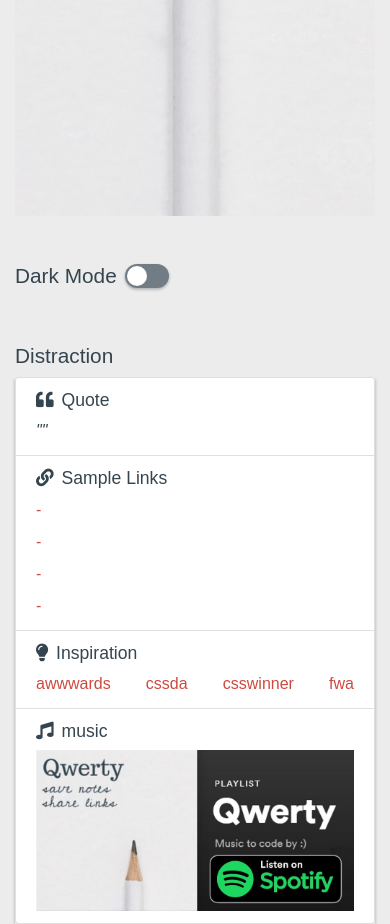
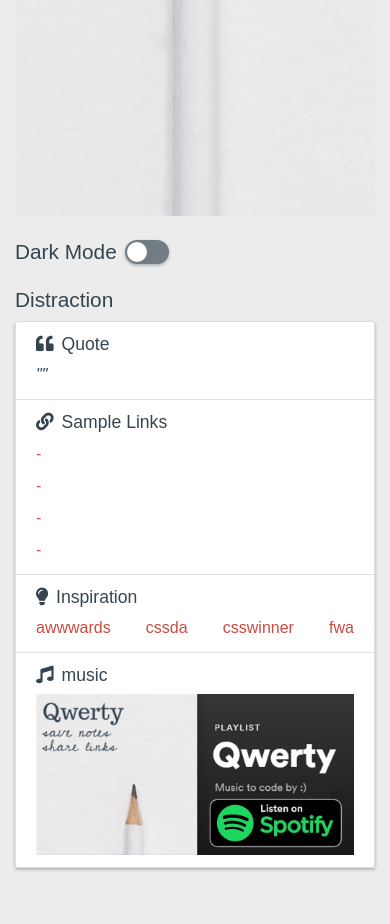
Before and after one commit to coderbeez/qwerty, a Flask app: page / in a window 390 px wide. Shown: the part 616-1540 px from the top of the page. After the commit the page ends 1487 px from the top, so only its background shows below. Run offline with Flask 2, Linux system fonts and the light colour scheme; the visitor is signed in with stand-in values (Sample User, id 1); some libraries are stand-ins or nearby versions; some web fonts are replaced.

Commit message:
Tidy up superblock code.

```diff
--- a/templates/base.html
+++ b/templates/base.html
@@ -110,8 +110,8 @@
 
 
 {% block sidebar %}
-                <h2 class="mt-5">Distraction</h2>
-                <ul class="list-group p-0 dark-ul">
+                <h2 class="mt-3 mt-md-5">Distraction</h2>
+                <ul class="list-group p-0 dark-ul mb-3 mb-0">
 
                     <li class="list-group-item">
                         <h3><i class="fas fa-quote-left mr-2"></i>Quote</h3>
--- a/templates/index.html
+++ b/templates/index.html
@@ -15,7 +15,7 @@
 <!--SIDEBAR SMALL DEVICES-->
 
 
-<section class="d-md-none mt-5">
+<section class="d-md-none mt-4">
 
         <h2>Dark Mode<label class="ml-2 switch" aria-label="dark mode"><input type="checkbox" data-dark="switch"><span
             class="slider round"></span></label>
@@ -25,44 +25,7 @@
 {% block sidebar %}
   {{super()}}
   {% endblock %}
-  <!--WHERE: Using Jinja super blocks https://realpython.com/primer-on-jinja-templating/#super-blocks -->
-             <!--<h2 class="mt-4">Distraction</h2>
-             <ul class="list-group p-0 mb-3">
-
-                    <li class="list-group-item">
-                        <h3><i class="fas fa-quote-left mr-2"></i>Quote</h3>
-                        <span class="italics"> "{{quote.quote}}"</span><br>
-                        <span>{{quote.author}}</span>
-                    </li>
-
-                    <li class="list-group-item">
-                        <h3><i class="fas fa-link mr-2"></i></i>Sample Links</h3>
-                        <a class="d-block" href="{{ sample1.url }}" target="_blank" rel="noopener">{{ sample1.language}} - {{ sample1.link_name }}</a>
-                        <a class="d-block mt-2" href="{{ sample2.url }}" target="_blank" rel="noopener">{{ sample2.language}} - {{ sample2.link_name }}</a>
-                        <a class="d-block mt-2" href="{{ sample3.url }}" target="_blank" rel="noopener">{{ sample3.language}} - {{ sample3.link_name }}</a>
-                        <a class="d-block mt-2" href="{{ sample4.url }}" target="_blank" rel="noopener">{{ sample4.language}} - {{ sample4.link_name }}</a>
-                    </li>
-
-                    <li class="list-group-item">
-                        <h3><i class="fas fa-lightbulb mr-2"></i>Inspiration</h3>
-                        <div class="d-flex justify-content-between">
-                            <a href="https://www.awwwards.com/sites/lafaurie-paris" target="_blank" rel="noopener">awwwards</a>
-                            <a href="https://cssdesignawards.com/" target="_blank" rel="noopener">cssda</a>
-                            <a href="https://www.csswinner.com/" target="_blank" rel="noopener">csswinner</a>
-                            <a href="https://thefwa.com/" target="_blank" rel="noopener">fwa</a>
-                    </li>
-
-                    <li class="list-group-item">
-                        <h3><i class="fas fa-music mr-2"></i>music</h3>
-                        <div>
-                            <a href="https://open.spotify.com/playlist/1x7knVnmdkheR1SlWq0cil?si=58WdBzYpTG6N0f_ON31dHQ"
-                                target="_blank" rel="noopener"><img src="{{ url_for('static', filename='images/playlist.JPG')}}"
-                                    class="img-fluid" alt="spotify playlist"></a>
-                        </div>
-                    </li>
-
-                </ul>-->
-
+   <!--WHERE: Using Jinja super blocks https://realpython.com/primer-on-jinja-templating/#super-blocks -->
 
 </section>
 {% endblock content%}
```
